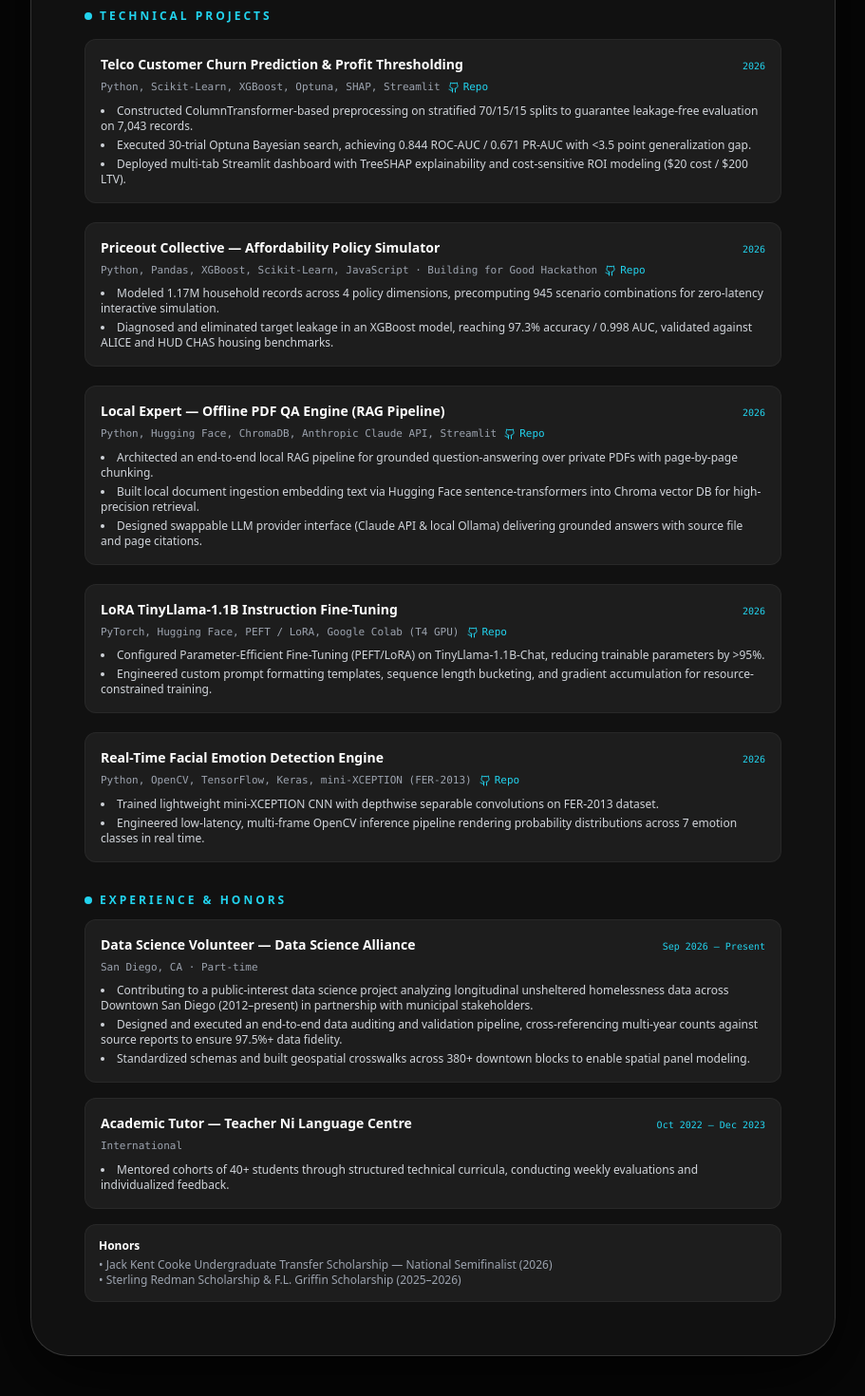
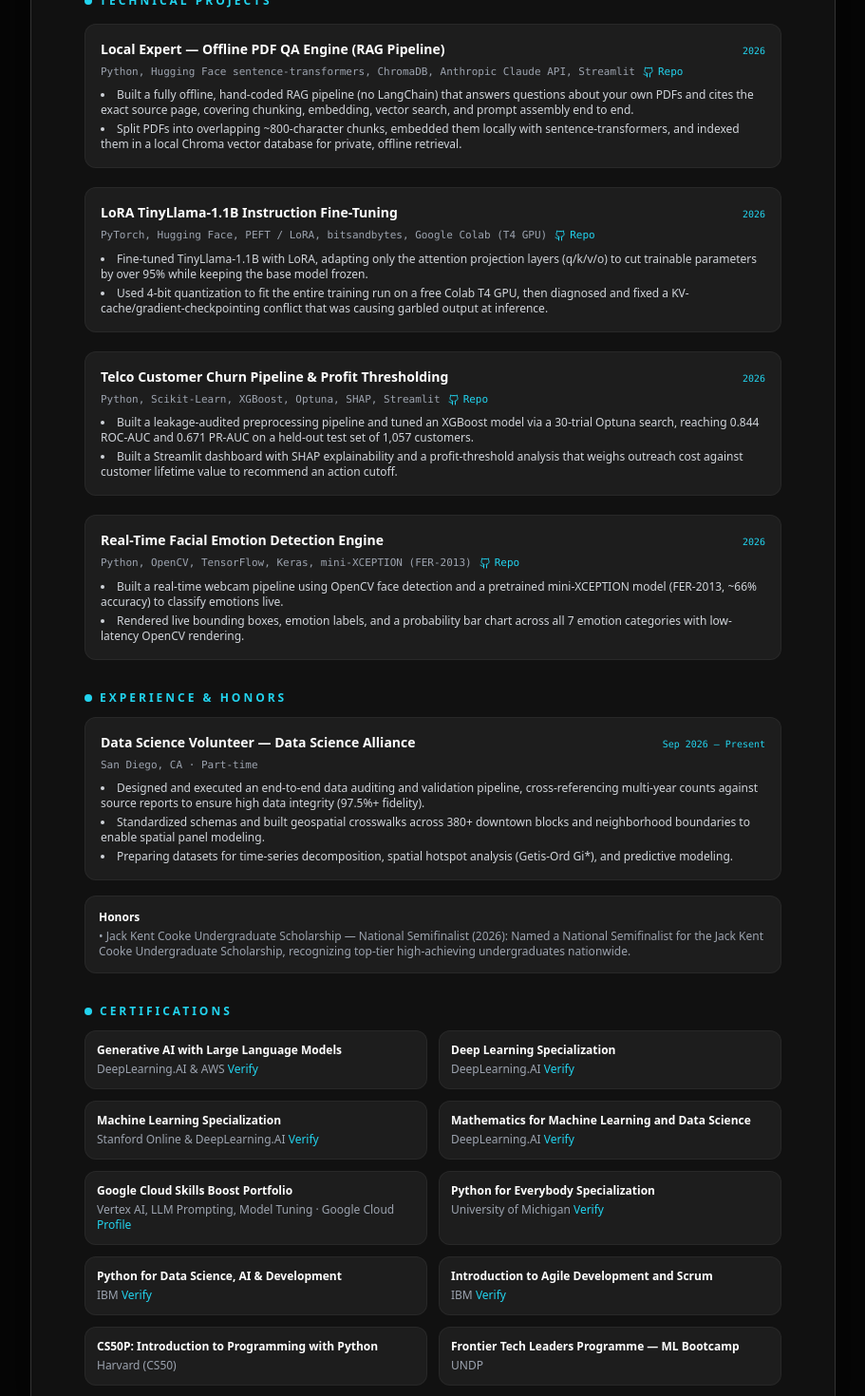
Before and after one commit to CapMorningStar/portfolio, a Next.js app: page /resume in a window 1280 px wide. Shown: the part 1000-2470 px from the top of the page at 95% size, without its empty margins (184-1095 px from the left). Built offline with nearby package versions, Linux system fonts and the light colour scheme.

Commit message:
feat(resume): update downloadable PDF to latest 1-page Google Doc resume and add download buttons across site

```diff
--- a/src/app/api/resume/preview/route.ts
+++ b/src/app/api/resume/preview/route.ts
@@ -1,6 +1,8 @@
 import { NextResponse } from 'next/server';
 import fs from 'fs';
 import path from 'path';
+
+export const dynamic = 'force-dynamic';
 
 export async function GET() {
   try {
@@ -17,6 +19,9 @@ export async function GET() {
         'Content-Type': 'application/pdf',
         'Content-Disposition': 'inline; filename="Kyaw_Soe_Lwin_Resume.pdf"',
         'Content-Length': fileBuffer.length.toString(),
+        'Cache-Control': 'no-cache, no-store, must-revalidate',
+        'Pragma': 'no-cache',
+        'Expires': '0',
       },
     });
   } catch (error) {
--- a/src/app/api/resume/route.ts
+++ b/src/app/api/resume/route.ts
@@ -1,6 +1,8 @@
 import { NextResponse } from 'next/server';
 import fs from 'fs';
 import path from 'path';
+
+export const dynamic = 'force-dynamic';
 
 export async function GET() {
   try {
@@ -17,6 +19,9 @@ export async function GET() {
         'Content-Type': 'application/pdf',
         'Content-Disposition': 'attachment; filename="Kyaw_Soe_Lwin_Resume.pdf"',
         'Content-Length': fileBuffer.length.toString(),
+        'Cache-Control': 'no-cache, no-store, must-revalidate',
+        'Pragma': 'no-cache',
+        'Expires': '0',
       },
     });
   } catch (error) {
--- a/src/app/resume/page.tsx
+++ b/src/app/resume/page.tsx
@@ -152,7 +152,7 @@ export default function ResumePage() {
               </div>
               <p className="text-xs text-gray-400 mb-2">Bachelor of Science in Data Science &middot; San Diego, CA</p>
               <p className="text-[11px] text-gray-400">
-                <span className="font-bold text-gray-300">Relevant Coursework:</span> Advanced Machine Learning, Data Engineering, Statistical Modeling, Algorithmic Data Analysis, Linear Algebra, Multivariable Calculus, Data Structures &amp; Algorithms, Object-Oriented Programming (Java)
+                <span className="font-bold text-gray-300">Relevant Coursework:</span> Machine Learning, Deep Learning, Computer Vision, Statistical Natural Language Processing
               </p>
             </div>
           </section>
@@ -202,7 +202,47 @@ export default function ResumePage() {
               <div className="p-4 rounded-xl bg-white/5 border border-white/5">
                 <div className="flex justify-between items-baseline mb-1.5">
                   <h3 className="text-sm font-black text-white">
-                    Telco Customer Churn Prediction &amp; Profit Thresholding
+                    Local Expert &mdash; Offline PDF QA Engine (RAG Pipeline)
+                  </h3>
+                  <span className="text-[10px] font-mono text-cyan-400">2026</span>
+                </div>
+                <p className="text-[11px] font-mono text-gray-400 mb-2 flex flex-wrap items-center gap-2">
+                  <span>Python, Hugging Face sentence-transformers, ChromaDB, Anthropic Claude API, Streamlit</span>
+                  <a href="https://github.com/CapMorningStar/-local-expert-rag" target="_blank" rel="noopener noreferrer" className="inline-flex items-center gap-1 text-cyan-400 hover:underline">
+                    <Github className="w-3 h-3" /> Repo
+                  </a>
+                </p>
+                <ul className="list-disc list-inside space-y-1 text-xs text-gray-300">
+                  <li>Built a fully offline, hand-coded RAG pipeline (no LangChain) that answers questions about your own PDFs and cites the exact source page, covering chunking, embedding, vector search, and prompt assembly end to end.</li>
+                  <li>Split PDFs into overlapping ~800-character chunks, embedded them locally with sentence-transformers, and indexed them in a local Chroma vector database for private, offline retrieval.</li>
+                </ul>
+              </div>
+
+              {/* Project 2 */}
+              <div className="p-4 rounded-xl bg-white/5 border border-white/5">
+                <div className="flex justify-between items-baseline mb-1.5">
+                  <h3 className="text-sm font-black text-white">
+                    LoRA TinyLlama-1.1B Instruction Fine-Tuning
+                  </h3>
+                  <span className="text-[10px] font-mono text-cyan-400">2026</span>
+                </div>
+                <p className="text-[11px] font-mono text-gray-400 mb-2 flex flex-wrap items-center gap-2">
+                  <span>PyTorch, Hugging Face, PEFT / LoRA, bitsandbytes, Google Colab (T4 GPU)</span>
+                  <a href="https://github.com/CapMorningStar/lora-tinyllama-finetune" target="_blank" rel="noopener noreferrer" className="inline-flex items-center gap-1 text-cyan-400 hover:underline">
+                    <Github className="w-3 h-3" /> Repo
+                  </a>
+                </p>
+                <ul className="list-disc list-inside space-y-1 text-xs text-gray-300">
+                  <li>Fine-tuned TinyLlama-1.1B with LoRA, adapting only the attention projection layers (q/k/v/o) to cut trainable parameters by over 95% while keeping the base model frozen.</li>
+                  <li>Used 4-bit quantization to fit the entire training run on a free Colab T4 GPU, then diagnosed and fixed a KV-cache/gradient-checkpointing conflict that was causing garbled output at inference.</li>
+                </ul>
+              </div>
+
+              {/* Project 3 */}
+              <div className="p-4 rounded-xl bg-white/5 border border-white/5">
+                <div className="flex justify-between items-baseline mb-1.5">
+                  <h3 className="text-sm font-black text-white">
+                    Telco Customer Churn Pipeline &amp; Profit Thresholding
                   </h3>
                   <span className="text-[10px] font-mono text-cyan-400">2026</span>
                 </div>
@@ -213,74 +253,12 @@ export default function ResumePage() {
                   </a>
                 </p>
                 <ul className="list-disc list-inside space-y-1 text-xs text-gray-300">
-                  <li>Constructed ColumnTransformer-based preprocessing on stratified 70/15/15 splits to guarantee leakage-free evaluation on 7,043 records.</li>
-                  <li>Executed 30-trial Optuna Bayesian search, achieving 0.844 ROC-AUC / 0.671 PR-AUC with &lt;3.5 point generalization gap.</li>
-                  <li>Deployed multi-tab Streamlit dashboard with TreeSHAP explainability and cost-sensitive ROI modeling ($20 cost / $200 LTV).</li>
-                </ul>
-              </div>
-
-              {/* Project 2 */}
-              <div className="p-4 rounded-xl bg-white/5 border border-white/5">
-                <div className="flex justify-between items-baseline mb-1.5">
-                  <h3 className="text-sm font-black text-white">
-                    Priceout Collective &mdash; Affordability Policy Simulator
-                  </h3>
-                  <span className="text-[10px] font-mono text-cyan-400">2026</span>
-                </div>
-                <p className="text-[11px] font-mono text-gray-400 mb-2 flex flex-wrap items-center gap-2">
-                  <span>Python, Pandas, XGBoost, Scikit-Learn, JavaScript &middot; Building for Good Hackathon</span>
-                  <a href="https://github.com/eliseoa-dev/priceoutcollective" target="_blank" rel="noopener noreferrer" className="inline-flex items-center gap-1 text-cyan-400 hover:underline">
-                    <Github className="w-3 h-3" /> Repo
-                  </a>
-                </p>
-                <ul className="list-disc list-inside space-y-1 text-xs text-gray-300">
-                  <li>Modeled 1.17M household records across 4 policy dimensions, precomputing 945 scenario combinations for zero-latency interactive simulation.</li>
-                  <li>Diagnosed and eliminated target leakage in an XGBoost model, reaching 97.3% accuracy / 0.998 AUC, validated against ALICE and HUD CHAS housing benchmarks.</li>
-                </ul>
-              </div>
-
-              {/* Project 3 */}
-              <div className="p-4 rounded-xl bg-white/5 border border-white/5">
-                <div className="flex justify-between items-baseline mb-1.5">
-                  <h3 className="text-sm font-black text-white">
-                    Local Expert &mdash; Offline PDF QA Engine (RAG Pipeline)
-                  </h3>
-                  <span className="text-[10px] font-mono text-cyan-400">2026</span>
-                </div>
-                <p className="text-[11px] font-mono text-gray-400 mb-2 flex flex-wrap items-center gap-2">
-                  <span>Python, Hugging Face, ChromaDB, Anthropic Claude API, Streamlit</span>
-                  <a href="https://github.com/CapMorningStar/-local-expert-rag" target="_blank" rel="noopener noreferrer" className="inline-flex items-center gap-1 text-cyan-400 hover:underline">
-                    <Github className="w-3 h-3" /> Repo
-                  </a>
-                </p>
-                <ul className="list-disc list-inside space-y-1 text-xs text-gray-300">
-                  <li>Architected an end-to-end local RAG pipeline for grounded question-answering over private PDFs with page-by-page chunking.</li>
-                  <li>Built local document ingestion embedding text via Hugging Face sentence-transformers into Chroma vector DB for high-precision retrieval.</li>
-                  <li>Designed swappable LLM provider interface (Claude API &amp; local Ollama) delivering grounded answers with source file and page citations.</li>
+                  <li>Built a leakage-audited preprocessing pipeline and tuned an XGBoost model via a 30-trial Optuna search, reaching 0.844 ROC-AUC and 0.671 PR-AUC on a held-out test set of 1,057 customers.</li>
+                  <li>Built a Streamlit dashboard with SHAP explainability and a profit-threshold analysis that weighs outreach cost against customer lifetime value to recommend an action cutoff.</li>
                 </ul>
               </div>
 
               {/* Project 4 */}
-              <div className="p-4 rounded-xl bg-white/5 border border-white/5">
-                <div className="flex justify-between items-baseline mb-1.5">
-                  <h3 className="text-sm font-black text-white">
-                    LoRA TinyLlama-1.1B Instruction Fine-Tuning
-                  </h3>
-                  <span className="text-[10px] font-mono text-cyan-400">2026</span>
-                </div>
-                <p className="text-[11px] font-mono text-gray-400 mb-2 flex flex-wrap items-center gap-2">
-                  <span>PyTorch, Hugging Face, PEFT / LoRA, Google Colab (T4 GPU)</span>
-                  <a href="https://github.com/CapMorningStar/lora-tinyllama-finetune" target="_blank" rel="noopener noreferrer" className="inline-flex items-center gap-1 text-cyan-400 hover:underline">
-                    <Github className="w-3 h-3" /> Repo
-                  </a>
-                </p>
-                <ul className="list-disc list-inside space-y-1 text-xs text-gray-300">
-                  <li>Configured Parameter-Efficient Fine-Tuning (PEFT/LoRA) on TinyLlama-1.1B-Chat, reducing trainable parameters by &gt;95%.</li>
-                  <li>Engineered custom prompt formatting templates, sequence length bucketing, and gradient accumulation for resource-constrained training.</li>
-                </ul>
-              </div>
-
-              {/* Project 5 */}
               <div className="p-4 rounded-xl bg-white/5 border border-white/5">
                 <div className="flex justify-between items-baseline mb-1.5">
                   <h3 className="text-sm font-black text-white">
@@ -295,8 +273,8 @@ export default function ResumePage() {
                   </a>
                 </p>
                 <ul className="list-disc list-inside space-y-1 text-xs text-gray-300">
-                  <li>Trained lightweight mini-XCEPTION CNN with depthwise separable convolutions on FER-2013 dataset.</li>
-                  <li>Engineered low-latency, multi-frame OpenCV inference pipeline rendering probability distributions across 7 emotion classes in real time.</li>
+                  <li>Built a real-time webcam pipeline using OpenCV face detection and a pretrained mini-XCEPTION model (FER-2013, ~66% accuracy) to classify emotions live.</li>
+                  <li>Rendered live bounding boxes, emotion labels, and a probability bar chart across all 7 emotion categories with low-latency OpenCV rendering.</li>
                 </ul>
               </div>
             </div>
@@ -318,31 +296,75 @@ export default function ResumePage() {
                 </div>
                 <p className="text-[11px] font-mono text-gray-400 mb-2">San Diego, CA &middot; Part-time</p>
                 <ul className="list-disc list-inside space-y-1 text-xs text-gray-300">
-                  <li>Contributing to a public-interest data science project analyzing longitudinal unsheltered homelessness data across Downtown San Diego (2012&ndash;present) in partnership with municipal stakeholders.</li>
-                  <li>Designed and executed an end-to-end data auditing and validation pipeline, cross-referencing multi-year counts against source reports to ensure 97.5%+ data fidelity.</li>
-                  <li>Standardized schemas and built geospatial crosswalks across 380+ downtown blocks to enable spatial panel modeling.</li>
-                </ul>
-              </div>
-
-              <div className="p-4 rounded-xl bg-white/5 border border-white/5">
-                <div className="flex flex-col sm:flex-row sm:items-baseline justify-between gap-1 mb-1.5">
-                  <h3 className="text-sm font-black text-white">
-                    Academic Tutor &mdash; Teacher Ni Language Centre
-                  </h3>
-                  <span className="text-[10px] font-mono text-cyan-400 whitespace-nowrap">Oct 2022 &ndash; Dec 2023</span>
-                </div>
-                <p className="text-[11px] font-mono text-gray-400 mb-2">International</p>
-                <ul className="list-disc list-inside space-y-1 text-xs text-gray-300">
-                  <li>Mentored cohorts of 40+ students through structured technical curricula, conducting weekly evaluations and individualized feedback.</li>
+                  <li>Designed and executed an end-to-end data auditing and validation pipeline, cross-referencing multi-year counts against source reports to ensure high data integrity (97.5%+ fidelity).</li>
+                  <li>Standardized schemas and built geospatial crosswalks across 380+ downtown blocks and neighborhood boundaries to enable spatial panel modeling.</li>
+                  <li>Preparing datasets for time-series decomposition, spatial hotspot analysis (Getis-Ord Gi*), and predictive modeling.</li>
                 </ul>
               </div>
             </div>
             <div className="p-3.5 rounded-xl bg-white/5 border border-white/5 text-xs">
               <span className="font-bold text-white block mb-1">Honors</span>
               <p className="text-gray-400">
-                • Jack Kent Cooke Undergraduate Transfer Scholarship &mdash; National Semifinalist (2026)<br />
-                • Sterling Redman Scholarship &amp; F.L. Griffin Scholarship (2025&ndash;2026)
+                • Jack Kent Cooke Undergraduate Scholarship &mdash; National Semifinalist (2026): Named a National Semifinalist for the Jack Kent Cooke Undergraduate Scholarship, recognizing top-tier high-achieving undergraduates nationwide.
               </p>
+            </div>
+          </section>
+
+          {/* SECTION 6: CERTIFICATIONS */}
+          <section className="mt-8 relative z-10">
+            <h2 className="text-xs font-black uppercase tracking-[0.25em] text-cyan-400 mb-3 flex items-center gap-2">
+              <span className="w-2 h-2 rounded-full bg-cyan-400" />
+              <span>Certifications</span>
+            </h2>
+            <div className="grid grid-cols-1 sm:grid-cols-2 gap-3 text-xs">
+              <div className="p-3 rounded-xl bg-white/5 border border-white/5">
+                <span className="font-bold text-white block mb-1">Generative AI with Large Language Models</span>
+                <span className="text-gray-400">DeepLearning.AI &amp; AWS</span>{' '}
+                <a href="https://www.coursera.org/account/accomplishments/verify/5QI73UPMCSYY" target="_blank" rel="noopener noreferrer" className="text-cyan-400 hover:underline">Verify</a>
+              </div>
+              <div className="p-3 rounded-xl bg-white/5 border border-white/5">
+                <span className="font-bold text-white block mb-1">Deep Learning Specialization</span>
+                <span className="text-gray-400">DeepLearning.AI</span>{' '}
+                <a href="https://www.coursera.org/account/accomplishments/specialization/DDUQD294T6YG" target="_blank" rel="noopener noreferrer" className="text-cyan-400 hover:underline">Verify</a>
+              </div>
+              <div className="p-3 rounded-xl bg-white/5 border border-white/5">
+                <span className="font-bold text-white block mb-1">Machine Learning Specialization</span>
+                <span className="text-gray-400">Stanford Online &amp; DeepLearning.AI</span>{' '}
+                <a href="https://www.coursera.org/account/accomplishments/specialization/APSG10B8RIFD" target="_blank" rel="noopener noreferrer" className="text-cyan-400 hover:underline">Verify</a>
+              </div>
+              <div className="p-3 rounded-xl bg-white/5 border border-white/5">
+                <span className="font-bold text-white block mb-1">Mathematics for Machine Learning and Data Science</span>
+                <span className="text-gray-400">DeepLearning.AI</span>{' '}
+                <a href="https://www.coursera.org/account/accomplishments/specialization/XXZEJ28KIL6B" target="_blank" rel="noopener noreferrer" className="text-cyan-400 hover:underline">Verify</a>
+              </div>
+              <div className="p-3 rounded-xl bg-white/5 border border-white/5">
+                <span className="font-bold text-white block mb-1">Google Cloud Skills Boost Portfolio</span>
+                <span className="text-gray-400">Vertex AI, LLM Prompting, Model Tuning &middot; Google Cloud</span>{' '}
+                <a href="https://www.skills.google/public_profiles/7fbe1d02-3600-47d0-b4e3-ad475c1e9425" target="_blank" rel="noopener noreferrer" className="text-cyan-400 hover:underline">Profile</a>
+              </div>
+              <div className="p-3 rounded-xl bg-white/5 border border-white/5">
+                <span className="font-bold text-white block mb-1">Python for Everybody Specialization</span>
+                <span className="text-gray-400">University of Michigan</span>{' '}
+                <a href="https://www.coursera.org/account/accomplishments/specialization/H7S9D5HB2ARL" target="_blank" rel="noopener noreferrer" className="text-cyan-400 hover:underline">Verify</a>
+              </div>
+              <div className="p-3 rounded-xl bg-white/5 border border-white/5">
+                <span className="font-bold text-white block mb-1">Python for Data Science, AI &amp; Development</span>
+                <span className="text-gray-400">IBM</span>{' '}
+                <a href="https://www.coursera.org/account/accomplishments/verify/GX0PKGYXUS5H" target="_blank" rel="noopener noreferrer" className="text-cyan-400 hover:underline">Verify</a>
+              </div>
+              <div className="p-3 rounded-xl bg-white/5 border border-white/5">
+                <span className="font-bold text-white block mb-1">Introduction to Agile Development and Scrum</span>
+                <span className="text-gray-400">IBM</span>{' '}
+                <a href="https://www.coursera.org/account/accomplishments/verify/SR3OHZRW0HNE" target="_blank" rel="noopener noreferrer" className="text-cyan-400 hover:underline">Verify</a>
+              </div>
+              <div className="p-3 rounded-xl bg-white/5 border border-white/5">
+                <span className="font-bold text-white block mb-1">CS50P: Introduction to Programming with Python</span>
+                <span className="text-gray-400">Harvard (CS50)</span>
+              </div>
+              <div className="p-3 rounded-xl bg-white/5 border border-white/5">
+                <span className="font-bold text-white block mb-1">Frontier Tech Leaders Programme &mdash; ML Bootcamp</span>
+                <span className="text-gray-400">UNDP</span>
+              </div>
             </div>
           </section>
         </motion.div>
```
Also changed, not shown: src/components/ContactSection.tsx (+10 -1 lines), src/components/HeroBento.tsx (+24 -1 lines), src/components/Navbar.tsx (+33 -2 lines), 2 other files (tests, documents, lock files or other folders).
